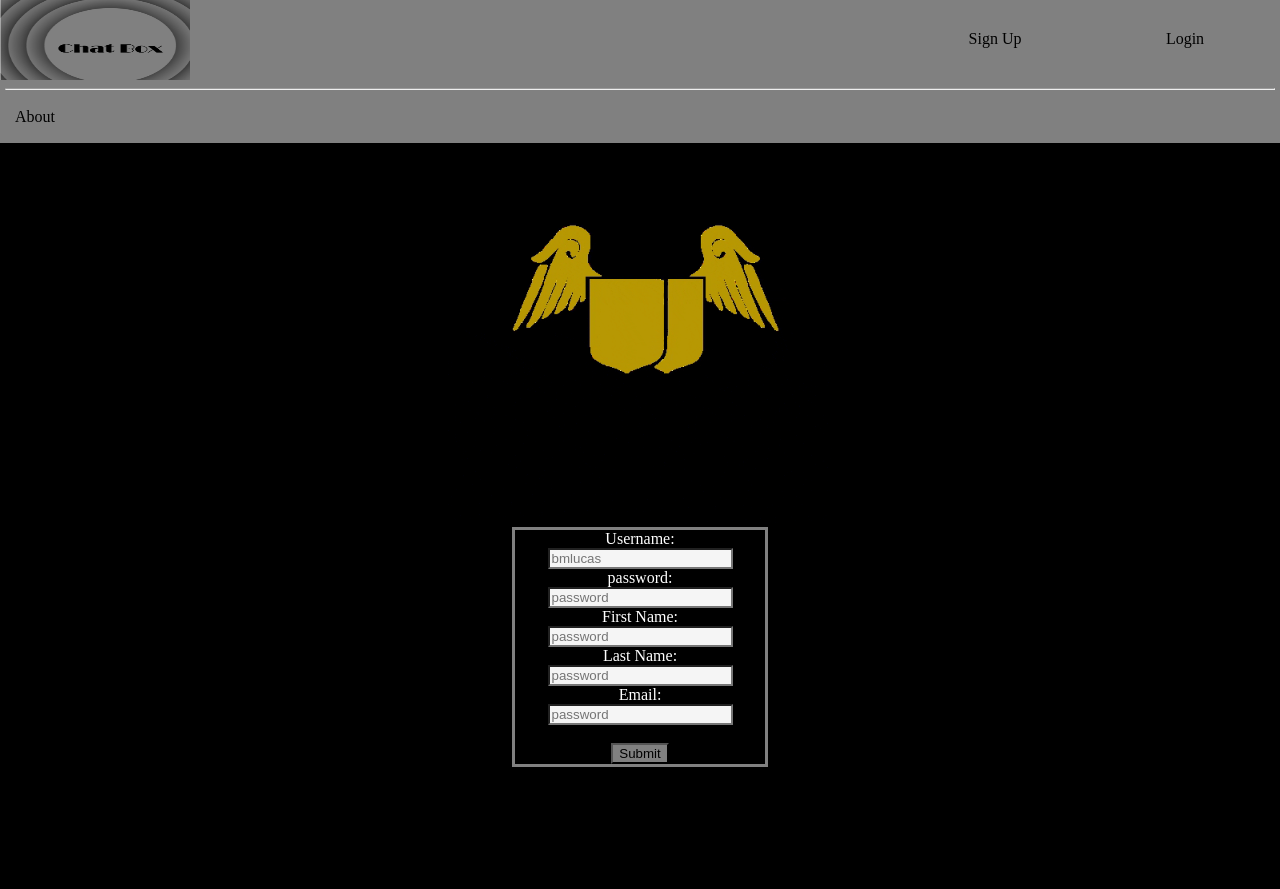
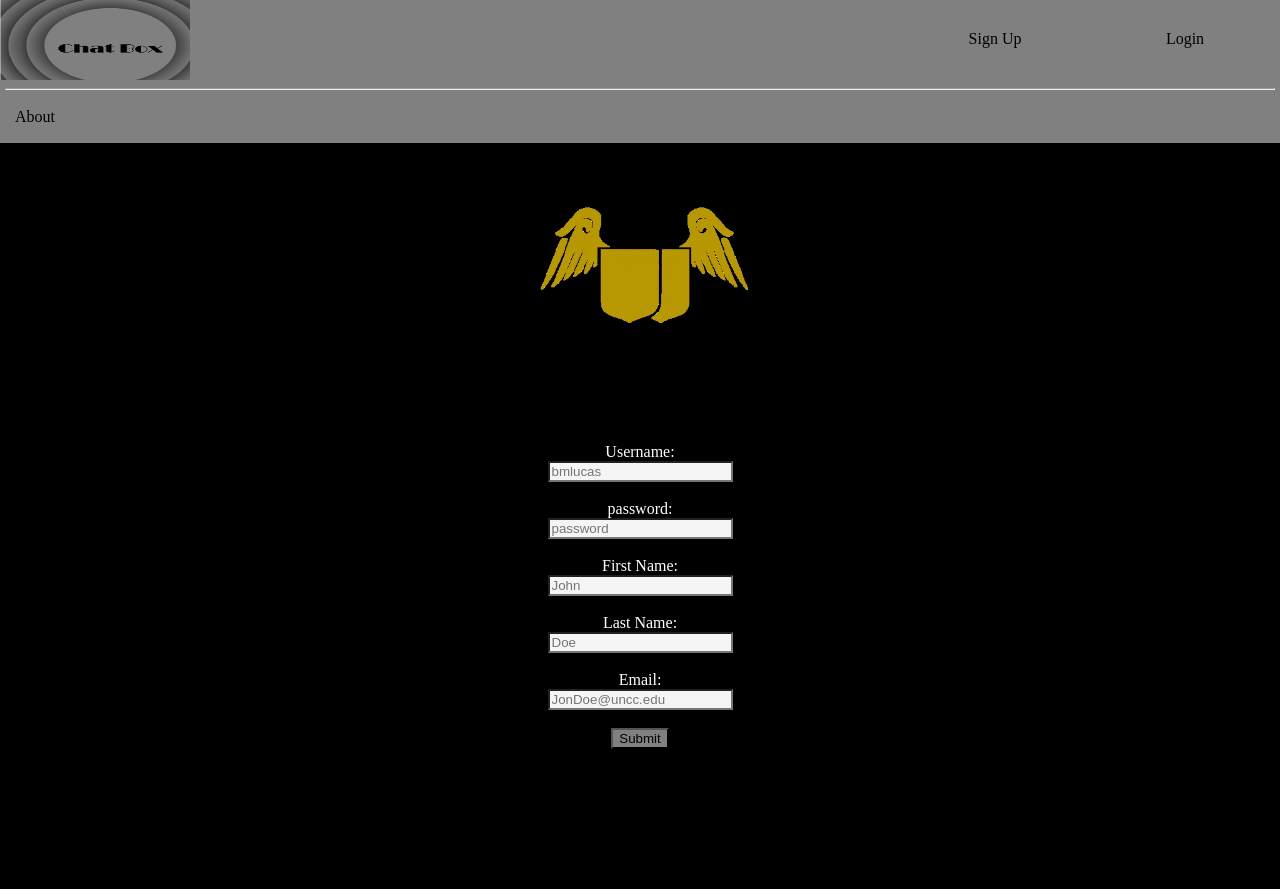
Before and after one commit to BrettLucasM/ChatBoxLite, a Node server app: page /signUp in a window 1280 px wide. Run offline with Node 20, Linux system fonts and the light colour scheme; some libraries are stand-ins or nearby versions.

```diff
--- a/BrettsFunProjects/app.js
+++ b/BrettsFunProjects/app.js
@@ -17,6 +17,7 @@ app.use(session({secret:'Keep it secret' //creates session secret and parameters
     ,name:'uniqueSessionID'
     ,saveUninitialized:false}))
 const mongoose = require('mongoose');
+//const path = require("ejs");
 mongoose.connect('mongodb://localhost/CBusers', {useNewUrlParser: true, useUnifiedTopology: true});
 
 const db = mongoose.connection;
@@ -45,6 +46,7 @@ db.once('open', function() {
         Status: String,
         Seeking: String
     });
+
     const Users = mongoose.model('Users', userSchema);
     const Message = mongoose.model('Message', messageSchema);
     const UserAccount = mongoose.model('UserAccount', userAccountSchema);
@@ -132,10 +134,10 @@ db.once('open', function() {
             sender: req.body.userID,
             message: req.body.message,
             submittedDate: dateTime
-
         });
         temp.save(function (err, temp) {
             if (err) return console.error(err);
+            console.log(temp);
         });
 
         Message.find({},function(err, result) {
@@ -150,7 +152,8 @@ db.once('open', function() {
                 qs: req.query,
                 "r": req.session,
                 "result1": result1,
-                "id": req.params
+                "id": req.params,
+                "lastM": temp
             }
             res.render('myMessage', {data: data});
             console.log('Request was made: ' + req.url + ' on ' + dateTime);
@@ -374,6 +377,19 @@ app.post('/c', urlencodedParser, function (req, res){
         Users.exists({userID: req.body.userID}, function(err, result) {
             if (result === false) {
                 console.log("Exists?:"+ result)
+
+                const temp1 = new UserAccount({
+                    ID: req.body.userID,
+                    Bio: "I am a ChatBox user!",
+                    Work: "",
+                    Status: "",
+                    Seeking: ""
+                });
+                temp1.save(function (err, temp) {
+                    if (err) return console.error(err);
+                    console.log(temp1);
+                });
+                console.log("Created general user profile");
 
                 const temp = new Users({
                     userID: req.body.userID,
--- a/BrettsFunProjects/assets/index.css
+++ b/BrettsFunProjects/assets/index.css
@@ -37,10 +37,17 @@ img{
     display: block;
     margin-left: auto;
     margin-right: auto;
-    width: 30%;
+    width: 300px;
     background-color: gray;
-    height: 30%;
-
+    height: 300px;
+}
+.menuLogo3{
+    display: block;
+    margin-left: auto;
+    margin-right: auto;
+    width: 320px;
+    background-color: gray;
+    height: 250px;
 }
 
 #mainMenu{
@@ -164,6 +171,21 @@ select{
     margin-left: auto;
     margin-right: auto;
     color: white;
+}
+
+.centerPostFormNoBor{
+    text-align: center;
+    margin-left: auto;
+    margin-right: auto;
+    color: white;
+    width: 340px;
+    height: 210px;
+}
+.centerTableHome{
+    text-align: center;
+    margin-left: auto;
+    margin-right: auto;
+    color: red;
 }
 
 .centerTableForm{
--- a/BrettsFunProjects/views/login.ejs
+++ b/BrettsFunProjects/views/login.ejs
@@ -16,18 +16,16 @@
 <main>
     <%- include('partials/nav.ejs') %>
     <div id="content">
-        <img class="menuLogo2" src="assets/images/login2.gif" alt="MovieScope">
+        <img class="menuLogo3" src="assets/images/login2.gif" alt="MovieScope">
         <h3 class="centerTable">Log On and Connect Globally!</h3>
 
         <form class="centerPostForm" action="/authenticate" method="post">
             <label for="userID">Username:</label><br>
-            <input type="text" id="userID" name="userID" value="<%= data.qs.userID%>" placeholder="bmlucas"><br>
+            <input type="text" id="userID" name="userID" value="<%= data.qs.userID%>" placeholder="bmlucas"><br><br>
             <label for="password">password:</label><br>
             <input type="password" id="password" name="password" value="<%= data.qs.password%>" placeholder="password"><br><br>
             <input class="button" type="submit" value="Submit">
         </form>
-
-
     </div>
 </main>
 
--- a/BrettsFunProjects/views/myMessage.ejs
+++ b/BrettsFunProjects/views/myMessage.ejs
@@ -65,6 +65,9 @@
                 <div class="messageList2" id="messageList2"><%=data.result1[j].sender%>: <%=data.result1[j].message%></div>
                 <br>
                 <%}%>
+                        <%if(typeof data.lastM !== 'undefined'){%>
+                        <div class="messageList2" id="messageList2"><%=data.lastM.sender%>: <%=data.lastM.message%></div>
+                        <%}%>
                     </div>
                 </th>
 
--- a/BrettsFunProjects/views/signUp.ejs
+++ b/BrettsFunProjects/views/signUp.ejs
@@ -21,17 +21,17 @@
         <%if((typeof data.v !== 'undefined' && data.v === 2)){%>
             <h3 class="centerTable">Account is already taken!</h3>
         <%}%>
-        <form class="centerPostForm" action="/c" method="post">
+        <form class="centerPostFormNoBor" action="/c" method="post">
             <label for="userID">Username:</label><br>
-            <input type="text" id="userID" name="userID" value="<%= data.qs.userID%>" placeholder="bmlucas"><br>
+            <input type="text" id="userID" name="userID" value="<%= data.qs.userID%>" placeholder="bmlucas"><br><br>
             <label for="password">password:</label><br>
-            <input type="password" id="password" name="password" value="<%= data.qs.password%>" placeholder="password"><br>
+            <input type="password" id="password" name="password" value="<%= data.qs.password%>" placeholder="password"><br><br>
             <label for="firstN">First Name:</label><br>
-            <input type="text" id="firstN" name="firstN" value="<%= data.qs.firstN%>" placeholder="password"><br>
+            <input type="text" id="firstN" name="firstN" value="<%= data.qs.firstN%>" placeholder="John"><br><br>
             <label for="lastN">Last Name:</label><br>
-            <input type="text" id="lastN" name="lastN" value="<%= data.qs.lastN%>" placeholder="password"><br>
+            <input type="text" id="lastN" name="lastN" value="<%= data.qs.lastN%>" placeholder="Doe"><br><br>
             <label for="email">Email:</label><br>
-            <input type="email" id="email" name="email" value="<%= data.qs.email%>" placeholder="password"><br><br>
+            <input type="email" id="email" name="email" value="<%= data.qs.email%>" placeholder="JonDoe@uncc.edu"><br><br>
             <input class="button" type="submit" value="Submit">
         </form>
 
```
Also changed, not shown: BrettsFunProjects/views/home.ejs (+8 -8 lines), 4 other files.
